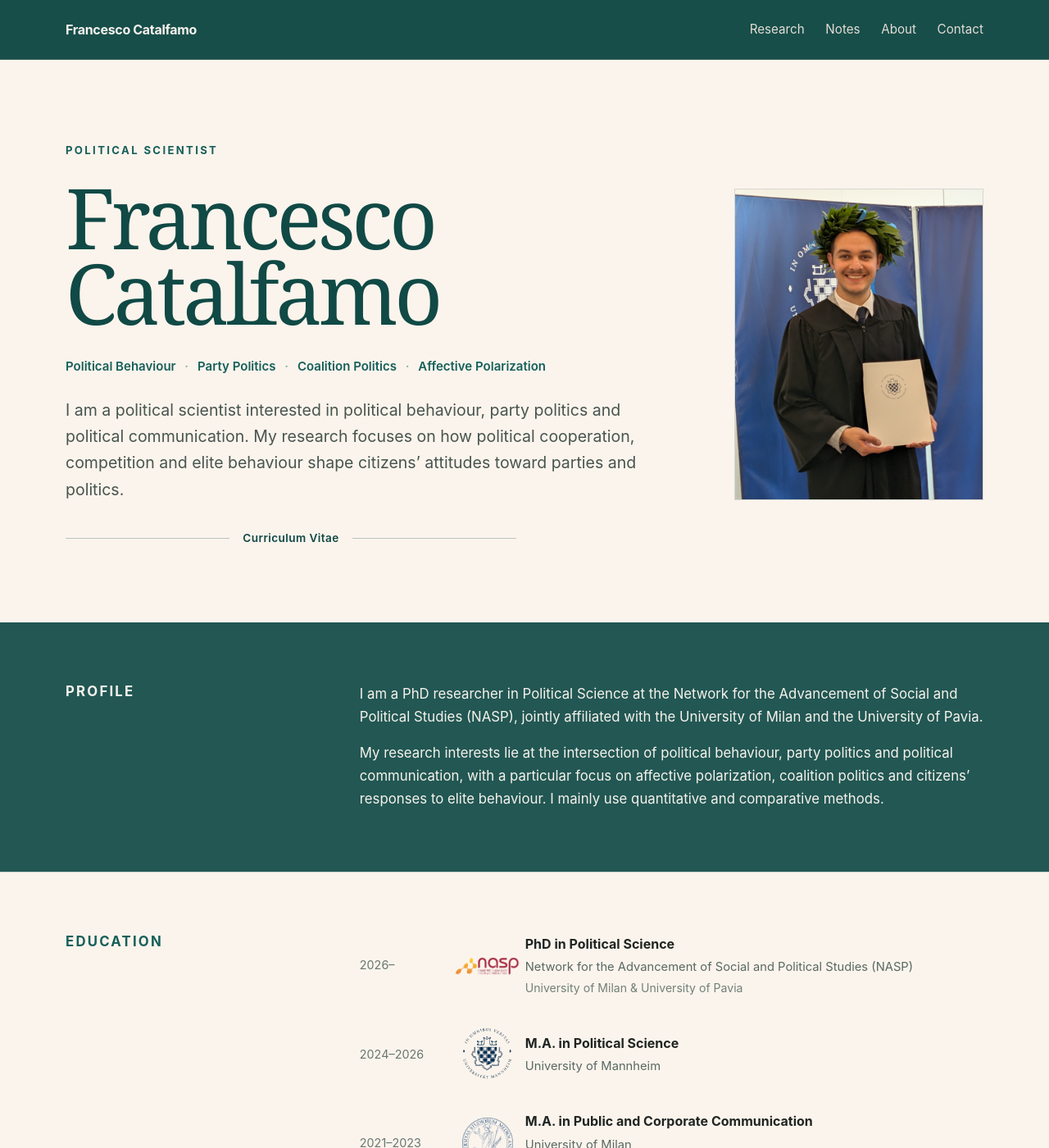
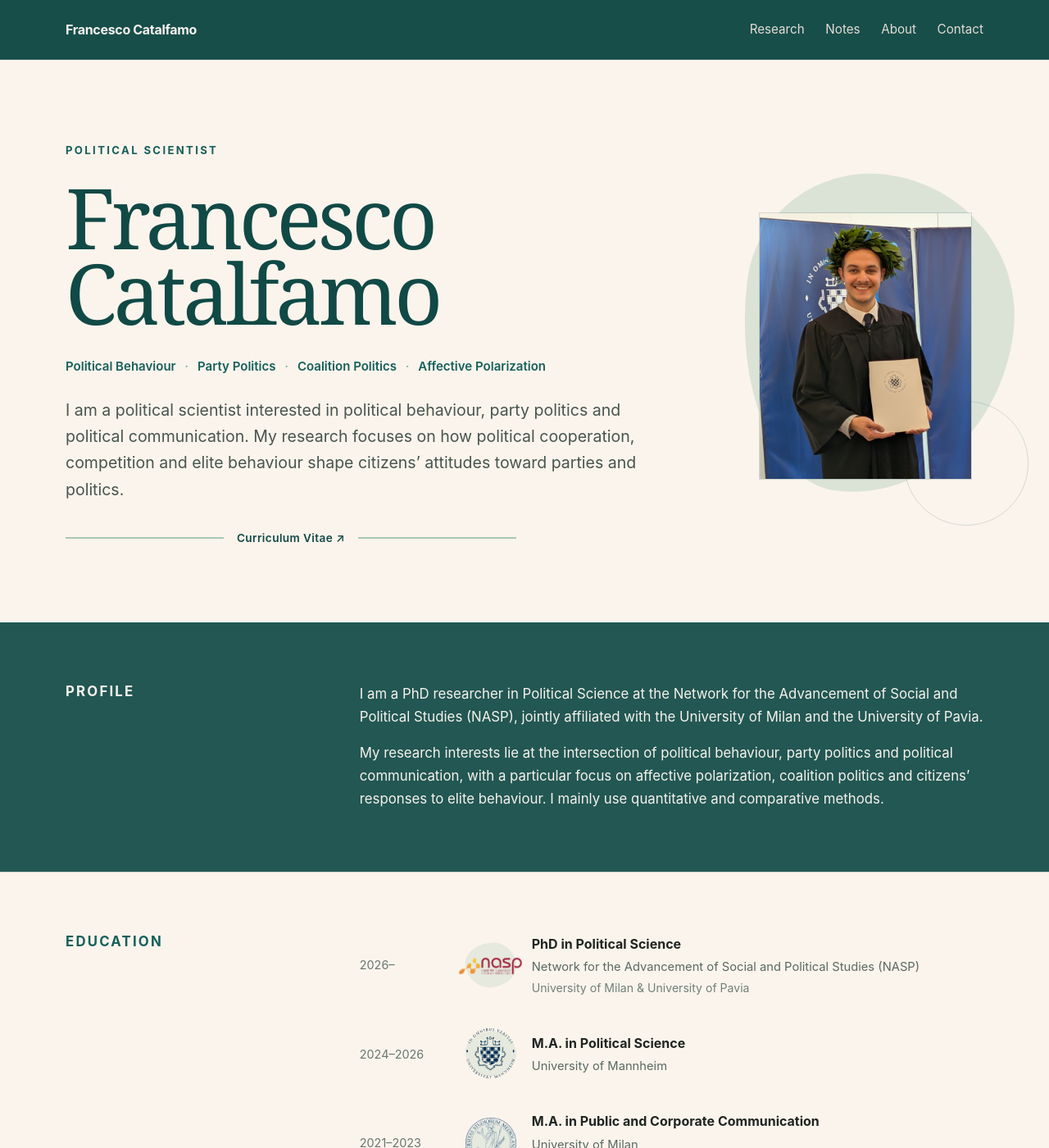
Before and after one commit to FCatalfamo/FCatalfamo.github.io, a Jekyll site: the page built from index.html, in a window 1280 px wide and 1400 px high. Shown: the whole window at 82% size. Built offline with Jekyll 4.4.1, drawn with Linux system fonts in a browser that asks for light colours.

Commit message:
Update index.html

```diff
--- a/index.html
+++ b/index.html
@@ -36,6 +36,8 @@
             --sage: #88b79b;
             --sage-soft: rgba(136, 183, 155, 0.22);
             --sage-soft-strong: rgba(136, 183, 155, 0.30);
+            --sage-section: rgba(136, 183, 155, 0.13);
+            --sage-card: rgba(136, 183, 155, 0.14);
 
             --dark-section: rgba(16, 73, 69, 0.92);
 
@@ -199,6 +201,8 @@
 
             background: var(--ivory);
 
+            overflow: hidden;
+
         }
 
 
@@ -220,6 +224,10 @@
         .hero-content {
 
             max-width: 790px;
+
+            position: relative;
+
+            z-index: 2;
 
         }
 
@@ -332,9 +340,9 @@
 
             flex: 1;
 
-            height: 1px;
-
-            background: rgba(16, 73, 69, 0.28);
+            height: 2px;
+
+            background: rgba(136, 183, 155, 0.72);
 
         }
 
@@ -375,6 +383,65 @@
 
             justify-content: flex-end;
 
+            position: relative;
+
+            padding: 28px 14px 24px 30px;
+
+        }
+
+
+        /*
+           LARGE ORGANIC SAGE SHAPE
+        */
+
+
+        .portrait::before {
+
+            content: "";
+
+            position: absolute;
+
+            width: 330px;
+
+            height: 390px;
+
+            right: -35px;
+
+            top: -18px;
+
+            background: rgba(136, 183, 155, 0.28);
+
+            border-radius:
+                46% 54% 58% 42%
+                / 38% 44% 56% 62%;
+
+            transform: rotate(7deg);
+
+            z-index: 0;
+
+        }
+
+
+        .portrait::after {
+
+            content: "";
+
+            position: absolute;
+
+            width: 150px;
+
+            height: 150px;
+
+            border-radius: 50%;
+
+            border: 1px solid rgba(22, 95, 90, 0.18);
+
+            right: -55px;
+
+            bottom: -32px;
+
+            z-index: 0;
+
         }
 
 
@@ -391,6 +458,10 @@
             object-position: center;
 
             border: 1px solid rgba(16, 73, 69, 0.16);
+
+            position: relative;
+
+            z-index: 1;
 
         }
 
@@ -417,6 +488,15 @@
         }
 
 
+        .section-sage {
+
+            background: var(--sage-section);
+
+            border-top: 1px solid rgba(16, 73, 69, 0.18);
+
+        }
+
+
         .section-dark {
 
             background: var(--dark-section);
@@ -510,7 +590,7 @@
 
             grid-template-columns: 110px 72px 1fr;
 
-            gap: 10px;
+            gap: 14px;
 
             align-items: center;
 
@@ -538,6 +624,31 @@
 
             justify-content: center;
 
+            position: relative;
+
+        }
+
+
+        .education-logo-wrapper::before {
+
+            content: "";
+
+            position: absolute;
+
+            width: 62px;
+
+            height: 54px;
+
+            background: rgba(136, 183, 155, 0.18);
+
+            border-radius:
+                50% 45% 52% 48%
+                / 43% 54% 46% 57%;
+
+            transform: rotate(-7deg);
+
+            z-index: 0;
+
         }
 
 
@@ -548,6 +659,10 @@
             height: auto;
 
             object-fit: contain;
+
+            position: relative;
+
+            z-index: 1;
 
         }
 
@@ -690,14 +805,25 @@
 
             grid-template-columns: repeat(2, minmax(0, 1fr));
 
-            gap: 42px;
-
-        }
+            gap: 28px;
+
+        }
+
+
+        /*
+           MORE VISIBLE SAGE RESEARCH CARDS
+        */
 
 
         .research-card {
 
             min-width: 0;
+
+            background: var(--sage-card);
+
+            padding: 18px 18px 24px;
+
+            border: 1px solid rgba(136, 183, 155, 0.24);
 
         }
 
@@ -752,8 +878,8 @@
             background:
                 linear-gradient(
                     135deg,
-                    rgba(136, 183, 155, 0.22),
-                    rgba(246, 229, 209, 0.40)
+                    rgba(136, 183, 155, 0.25),
+                    rgba(246, 229, 209, 0.44)
                 );
 
         }
@@ -790,7 +916,7 @@
 
             height: 125px;
 
-            background: rgba(136, 183, 155, 0.28);
+            background: rgba(136, 183, 155, 0.32);
 
             bottom: -55px;
 
@@ -931,7 +1057,7 @@
 
         .note-list {
 
-            border-top: 1px solid var(--line-dark);
+            border-top: 1px solid rgba(16, 73, 69, 0.20);
 
         }
 
@@ -948,7 +1074,7 @@
 
             padding: 24px 0;
 
-            border-bottom: 1px solid var(--line-dark);
+            border-bottom: 1px solid rgba(16, 73, 69, 0.18);
 
         }
 
@@ -1010,7 +1136,7 @@
             background:
                 linear-gradient(
                     135deg,
-                    rgba(136, 183, 155, 0.18),
+                    rgba(136, 183, 155, 0.24),
                     rgba(246, 229, 209, 0.35)
                 );
 
@@ -1052,7 +1178,7 @@
 
             height: 45px;
 
-            background: var(--sage-soft);
+            background: rgba(136, 183, 155, 0.34);
 
             bottom: -11px;
 
@@ -1352,7 +1478,7 @@
 
             .research-cards {
 
-                gap: 42px;
+                gap: 28px;
 
             }
 
@@ -1361,6 +1487,21 @@
 
                 justify-content: flex-start;
 
+                max-width: 340px;
+
+            }
+
+
+            .portrait::before {
+
+                width: 290px;
+
+                height: 340px;
+
+                left: 10px;
+
+                right: auto;
+
             }
 
 
@@ -1385,6 +1526,15 @@
                 width: 58px;
 
                 height: 56px;
+
+            }
+
+
+            .education-logo-wrapper::before {
+
+                width: 52px;
+
+                height: 48px;
 
             }
 
@@ -1499,6 +1649,15 @@
             }
 
 
+            .education-logo-wrapper::before {
+
+                width: 46px;
+
+                height: 43px;
+
+            }
+
+
             img[alt="NASP logo"] {
 
                 max-width: 58px;
@@ -1605,6 +1771,7 @@
 
 
                 <div class="hero-content">
+
 
                     <div class="eyebrow">
                         Political Scientist
@@ -1657,12 +1824,15 @@
                             target="_blank"
                             rel="noopener"
                         >
-                            Curriculum Vitae
+                            Curriculum Vitae ↗
                         </a>
 
                     </div>
 
+
                 </div>
+
+
 
 
                 <div class="portrait">
@@ -1703,6 +1880,7 @@
 
                     </p>
 
+
                     <p>
 
                         My research interests lie at the intersection of
@@ -1771,6 +1956,8 @@
                     </div>
 
 
+
+
                     <div class="timeline-item">
 
                         <div class="timeline-year">
@@ -1802,6 +1989,8 @@
                     </div>
 
 
+
+
                     <div class="timeline-item">
 
                         <div class="timeline-year">
@@ -1840,6 +2029,8 @@
                     </div>
 
 
+
+
                     <div class="timeline-item">
 
                         <div class="timeline-year">
@@ -1971,7 +2168,9 @@
                                 {% if project.status %}
 
                                     <div class="research-meta">
+
                                         {{ project.status }}
+
                                     </div>
 
                                 {% endif %}
@@ -1980,7 +2179,9 @@
                                 <h3>
 
                                     <a href="{{ project.url }}">
+
                                         {{ project.title }}
+
                                     </a>
 
                                 </h3>
@@ -1989,7 +2190,9 @@
                                 {% if project.description %}
 
                                     <p>
+
                                         {{ project.description }}
+
                                     </p>
 
                                 {% endif %}
@@ -2023,11 +2226,16 @@
 
 
 
-        <!-- NOTES -->
-
-        <section class="section section-ivory">
+
+        <!-- ======================================
+             NOTES
+        ====================================== -->
+
+
+        <section class="section section-sage">
 
             <div class="container">
+
 
                 <div class="section-heading-row">
 
@@ -2122,7 +2330,9 @@
                                     <div class="note-title">
 
                                         <a href="{{ note.url }}">
+
                                             {{ note.title }}
+
                                         </a>
 
                                     </div>
@@ -2131,7 +2341,9 @@
                                     {% if note.description %}
 
                                         <div class="note-excerpt">
+
                                             {{ note.description }}
+
                                         </div>
 
                                     {% endif %}
@@ -2197,6 +2415,7 @@
                         Contact
                     </h2>
 
+
                     <p class="contact-email">
 
                         <a
@@ -2243,8 +2462,10 @@
 
                     </div>
 
+
                 </div>
 
+
             </div>
 
         </section>
```
Also changed, not shown: other parts of index.html (+52 -9 lines).
